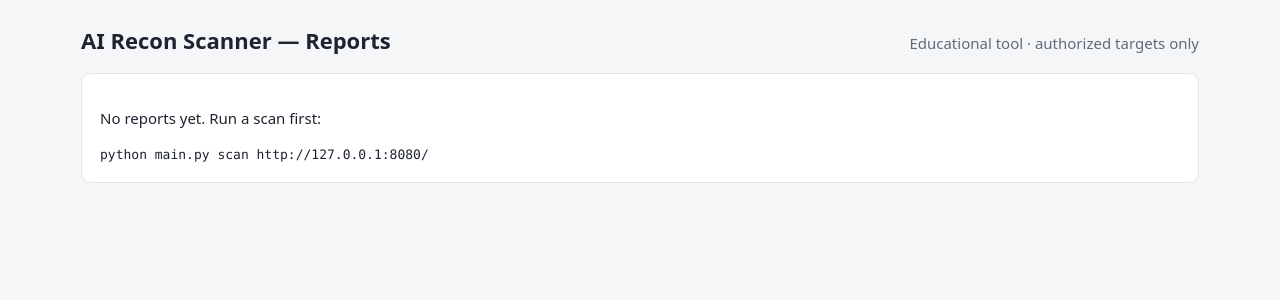
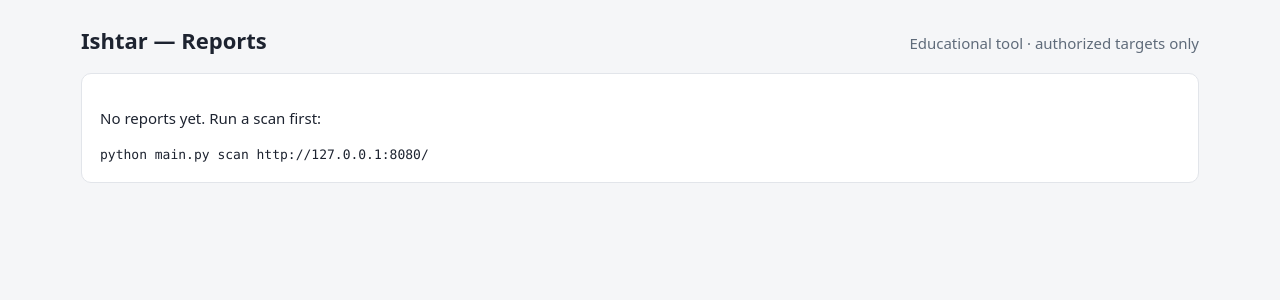
Before and after one commit to jm3ax0/ai-recon-scanner, a Flask app: page / in a window 1280 px wide. Shown: the top 300 px of the page. Run offline with Flask 3, Linux system fonts and the light colour scheme.

Commit message:
Rename tool to Ishtar

```diff
--- a/app/templates/index.html
+++ b/app/templates/index.html
@@ -3,13 +3,13 @@
 <head>
   <meta charset="utf-8">
   <meta name="viewport" content="width=device-width, initial-scale=1">
-  <title>AI Recon Scanner</title>
+  <title>Ishtar</title>
   {% include "base_style.html" %}
 </head>
 <body>
 <div class="wrap">
   <header>
-    <h1>AI Recon Scanner &mdash; Reports</h1>
+    <h1>Ishtar &mdash; Reports</h1>
     <span class="muted">Educational tool &middot; authorized targets only</span>
   </header>
 
--- a/app/templates/report.html
+++ b/app/templates/report.html
@@ -3,7 +3,7 @@
 <head>
   <meta charset="utf-8">
   <meta name="viewport" content="width=device-width, initial-scale=1">
-  <title>Scan Report</title>
+  <title>Ishtar Report</title>
   {% include "base_style.html" %}
   <script src="https://cdnjs.cloudflare.com/ajax/libs/Chart.js/4.4.1/chart.umd.min.js"></script>
 </head>
@@ -12,7 +12,7 @@
 <div class="wrap">
   <header>
     <div>
-      <h1>Scan report: <code>{{ m.target }}</code></h1>
+      <h1>Ishtar report: <code>{{ m.target }}</code></h1>
       <div class="muted">{{ m.started }} &middot; {{ m.duration_s }}s &middot; {{ m.requests_sent }} HTTP requests
         &middot; IP {{ m.ip }} ({{ m.target_kind }})</div>
     </div>
--- a/config.py
+++ b/config.py
@@ -53,7 +53,7 @@ MAX_CONCURRENT_HTTP = 5     # parallel HTTP requests
 HTTP_RATE_LIMIT = 15        # max HTTP requests per second
 MAX_CRAWL_PAGES = 40        # stop crawling after this many pages
 MAX_RESPONSE_BYTES = 2_000_000
-USER_AGENT = "AI-Recon-Edu/1.0 (educational scanner; authorized testing only)"
+USER_AGENT = "Ishtar-Edu/1.0 (educational scanner; authorized testing only)"
 
 # URLs containing these words are NEVER visited or tested, because touching
 # them can log you out, reset a lab database or change a password.
@@ -76,5 +76,5 @@ ANTHROPIC_API_KEY = os.getenv("ANTHROPIC_API_KEY", "")
 DASHBOARD_HOST = "127.0.0.1"   # only reachable from your own machine
 DASHBOARD_PORT = 5050
 
-TOOL_NAME = "AI Recon Scanner"
+TOOL_NAME = "Ishtar"
 TOOL_VERSION = "1.0.0"
--- a/main.py
+++ b/main.py
@@ -163,7 +163,7 @@ async def run_scan(args):
 
 
 def main():
-    parser = argparse.ArgumentParser(description="AI-assisted recon & vulnerability scanner "
+    parser = argparse.ArgumentParser(description="Ishtar - AI-assisted recon & vulnerability scanner "
                                                  "(educational - authorized targets only)")
     sub = parser.add_subparsers(dest="command", required=True)
 
```
Also changed, not shown: GUIDE_AR.md (+3 -3 lines), README.md.
